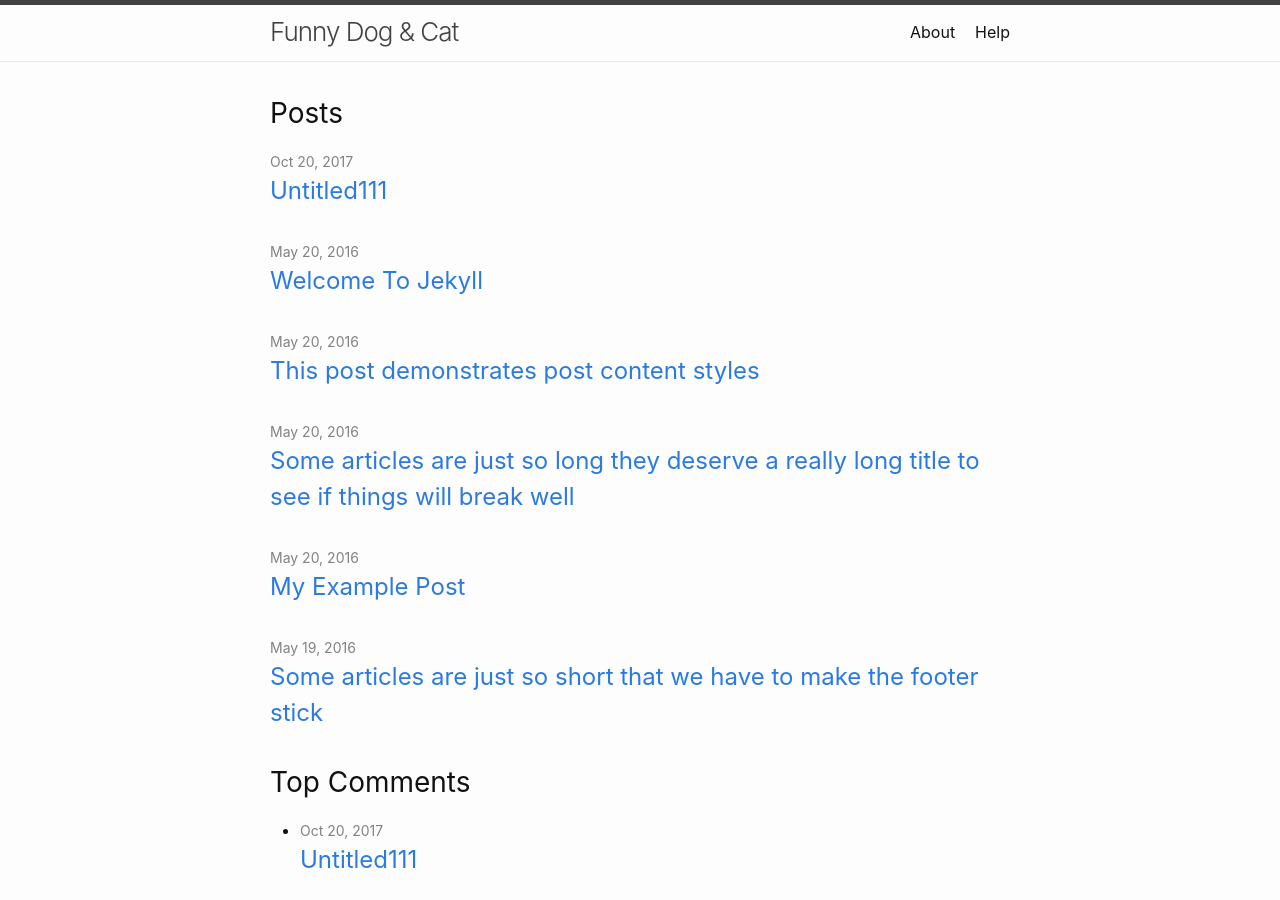
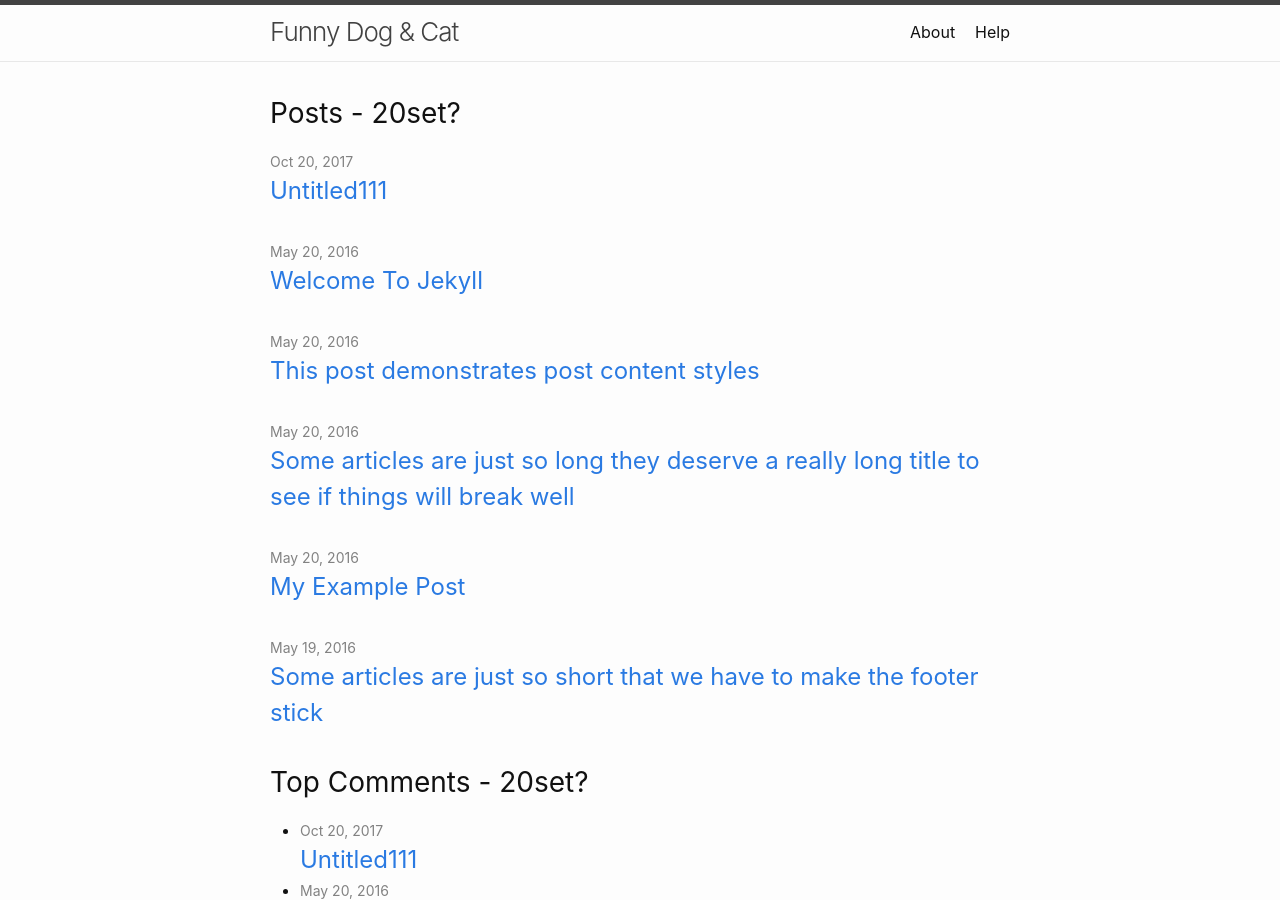
Before and after one commit to funnydogcat/alpha, a Jekyll site: the page built from index.md, in a window 1280 px wide and 900 px high. Built offline with Jekyll 4.4.1, drawn with Linux system fonts in a browser that asks for light colours.

Commit message:
test dev

```diff
--- a/_layouts/home.html
+++ b/_layouts/home.html
@@ -9,7 +9,7 @@ layout: default
 
   {{ content }}
 
-  <h2 class="post-list-heading">{{ page.list_title | default: "Posts" }}</h2>
+  <h2 class="post-list-heading">{{ page.list_title | default: "Posts" }} - 20set?</h2>
   {%- if site.posts.size > 0 -%}
     <ul class="post-list">
       {%- for post in site.posts -%}
@@ -29,18 +29,16 @@ layout: default
     </ul>
   {%- endif -%}
 
-  <h2 class="post-list-heading">Top Comments</h2>
+  <h2 class="post-list-heading">Top Comments - 20set?</h2>
   {%- if site.posts.size > 0 -%}
     <ul>
       {%- for post in site.posts -%}
       <li>
         {%- assign date_format = site.minima.date_format | default: "%b %-d, %Y" -%}
         <span class="post-meta">{{ post.date | date: date_format }}</span>
-        <h3>
-          <a class="post-link" href="{{ post.url | relative_url }}">
-            {{ post.title | escape }}
-          </a>
-        </h3>
+        <a class="post-link" href="{{ post.url | relative_url }}">
+          {{ post.title | escape }}
+        </a>
         {%- if site.show_excerpts -%}
           {{ post.excerpt }}
         {%- endif -%}
```
